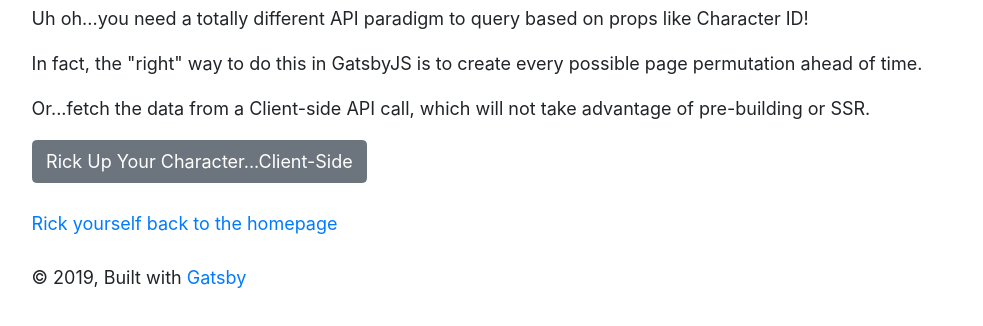
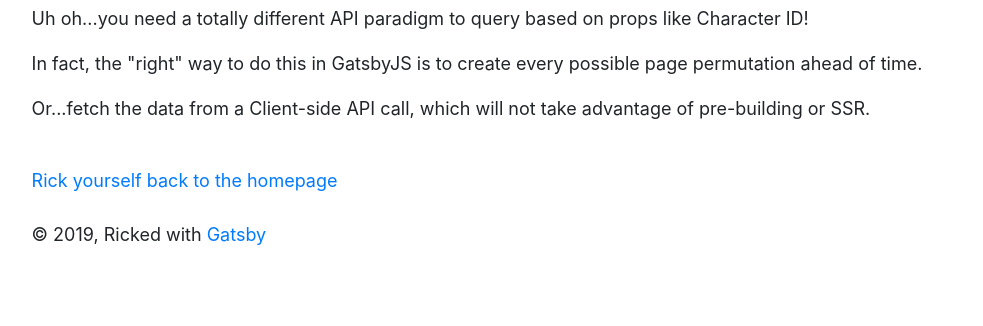
Before and after one commit to bistacos/rickAndGatsby, a Gatsby site: page /details in a window 1280 px wide. Shown: the part 76-402 px from the top of the page, without its empty margins (148-1131 px from the left). Built offline with nearby package versions, Linux system fonts and the light colour scheme; Gatsby itself is replaced by a stand-in of ours.

Commit message:
Code cleanup

```diff
--- a/src/components/layout.js
+++ b/src/components/layout.js
@@ -7,22 +7,11 @@
 
 import React from "react"
 import PropTypes from "prop-types"
-import { useStaticQuery, graphql } from "gatsby"
 
 import "./layout.css"
 import 'bootstrap/dist/css/bootstrap.min.css';
 
 const Layout = ({ children }) => {
-  const data = useStaticQuery(graphql`
-    query SiteTitleQuery {
-      site {
-        siteMetadata {
-          title
-        }
-      }
-    }
-  `)
-
   return (
     <>
       <div
@@ -35,7 +24,7 @@ const Layout = ({ children }) => {
       >
         <main>{children}</main>
         <footer>
-          © {new Date().getFullYear()}, Built with
+          © {new Date().getFullYear()}, Ricked with
           {` `}
           <a href="https://www.gatsbyjs.org">Gatsby</a>
         </footer>
--- a/src/components/navbar.js
+++ b/src/components/navbar.js
@@ -1,4 +1,4 @@
-import React, { useState } from 'react';
+import React from 'react';
 import {
   Navbar,
   NavbarBrand,
--- a/src/pages/details.js
+++ b/src/pages/details.js
@@ -11,10 +11,6 @@ class DetailsPage extends Component {
     error: false,
     character: null
   }
-
-  // componentDidMount() {
-  //   this.fetchCharacter(this.props.location.state.id)
-  // }
 
   render() {
     return (
@@ -54,7 +50,7 @@ class DetailsPage extends Component {
             <p>In fact, the "right" way to do this in GatsbyJS is to create every possible page permutation ahead of time.</p>
             <p>Or...fetch the data from a Client-side API call, which will not take advantage of pre-building or SSR.</p>
             <p />
-            <div hidden={this.state.character}>
+            <div hidden={this.state.character || !this.props.location.state}>
               <Button onClick={() => this.fetchCharacter(this.props.location.state.id)}>Rick Up Your Character...Client-Side</Button>
             </div>
           </div>
@@ -74,7 +70,6 @@ class DetailsPage extends Component {
     axios
       .get(`https://rickandmortyapi.com/api/character/${id}`)
       .then(character => {
-        console.log('\n\ngot a character! ', character)
         const {
           data
         } = character
--- a/src/pages/index.js
+++ b/src/pages/index.js
@@ -53,8 +53,6 @@ class IndexPage extends Component {
           <h2>
             <Link to="/search/">Rick yourself over to the Search Page!</Link>
           </h2>
-          {/* <h2>Image of Rick's pupper</h2>
-          <p>This will come from a request on the client</p> */}
         </div>
       </Layout>
     )
--- a/src/pages/search.js
+++ b/src/pages/search.js
@@ -29,6 +29,9 @@ export const GatsbyQuery = graphql`
 `
 
 class SearchPage extends Component {
+  componentDidUpdate() {
+    console.log('\n\n\nCDU()');
+  }
   render() {
     const {
       rickAndMortyAPI: { characters },
```
